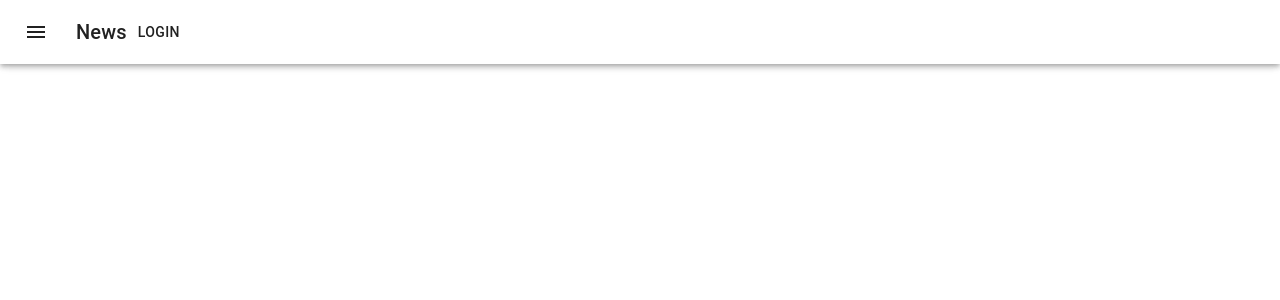
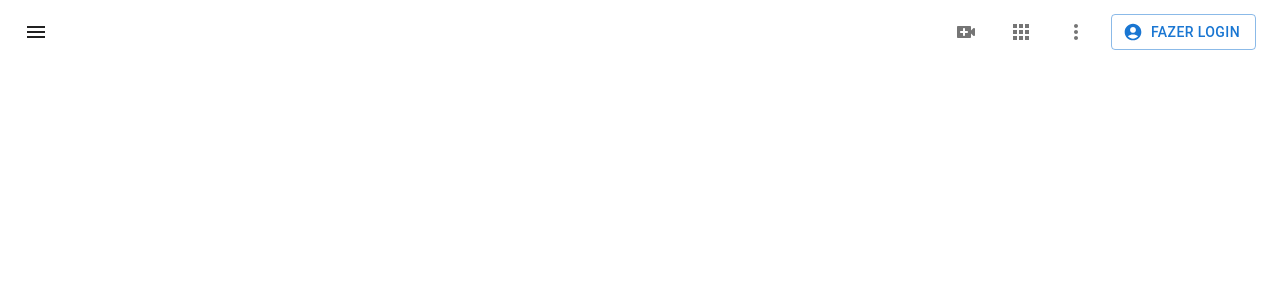
Before and after one commit to CarloshDevBR/ViteYTCopy, a React (Vite) app: page / in a window 1280 px wide. Shown: the top 300 px of the page. Built offline with nearby package versions, Linux system fonts and the light colour scheme.

Commit message:
adicionado appBar + icons

```diff
--- a/src/App.jsx
+++ b/src/App.jsx
@@ -1,22 +1,18 @@
 import { ThemeProvider, createTheme } from '@mui/material'
-
-import CssBaseline from '@mui/material/CssBaseline';
 
 import Home from './home.jsx'
 
 const theme = createTheme({
-  palette: {
-    primary: {
+    secondary: {
       main: "#e41b1b"
     }
   }
-});
+);
 
 function App() {
 
   return (
     <ThemeProvider theme={theme} >
-      <CssBaseline />
       <Home />
     </ThemeProvider>
   )
--- a/src/home.jsx
+++ b/src/home.jsx
@@ -1,26 +1,25 @@
 import { makeStyles } from '@mui/styles'
 
-import AppBar from '@mui/material/AppBar';
-import Box from '@mui/material/Box';
-import Toolbar from '@mui/material/Toolbar';
-import Typography from '@mui/material/Typography';
-import Button from '@mui/material/Button';
-import IconButton from '@mui/material/IconButton';
+import AccountCircleIcon from '@mui/icons-material/AccountCircle';
+import VideoCallRoundedIcon from '@mui/icons-material/VideoCallRounded';
 import MenuIcon from '@mui/icons-material/Menu';
+import MoreVertRoundedIcon from '@mui/icons-material/MoreVertRounded';
+import Apps from '@mui/icons-material/Apps';
+
+import { Grid, AppBar, Toolbar, Button, IconButton } from '@mui/material';
 
 const useStyles = makeStyles({
-    root: {
-      height: '100vh',
-    }
+    icons: {
+        marginRight: 15,
+    },
 })
 
 function Home() {
     const classes = useStyles()
 
     return (
-        <div className={classes.root} >
-            <Box sx={{ flexGrow: 1 }}>
-                <AppBar color="inherit">
+        <div sx={{ height: '100vh' }} >
+            <AppBar color="inherit" sx={{ boxShadow: 'none' }}>
                 <Toolbar>
 
                 <IconButton
@@ -33,13 +32,33 @@ function Home() {
                     <MenuIcon />
                 </IconButton>
 
-                    <Typography variant="h6">News</Typography>
+                <Grid
+                    container
+                    direction="row"
+                    justifyContent="flex-end"
+                    alignItems="center"
+                >
+                    <IconButton>
+                        <VideoCallRoundedIcon className={classes.icons} />
+                    </IconButton>
 
-                    <Button color="inherit">LOGIN</Button>
+                    <IconButton>
+                        <Apps className={classes.icons} />
+                    </IconButton>
+
+                    <IconButton>
+                        <MoreVertRoundedIcon className={classes.icons} />
+                    </IconButton>
+
+                    <Button
+                        color="primary"
+                        variant="outlined"
+                        startIcon={<AccountCircleIcon />}
+                    >FAZER LOGIN</Button>
+                </Grid>
 
                 </Toolbar>
             </AppBar>
-            </Box>
         </div>
   )
 }
--- a/src/main.jsx
+++ b/src/main.jsx
@@ -2,8 +2,11 @@ import React from 'react'
 import ReactDOM from 'react-dom/client'
 import App from './App'
 
+import CssBaseline from '@mui/material/CssBaseline';
+
 ReactDOM.createRoot(document.getElementById('root')).render(
   <React.StrictMode>
+    <CssBaseline />
     <App />
   </React.StrictMode>
 )
```
Lines whose indentation alone changed are shown as unchanged.
